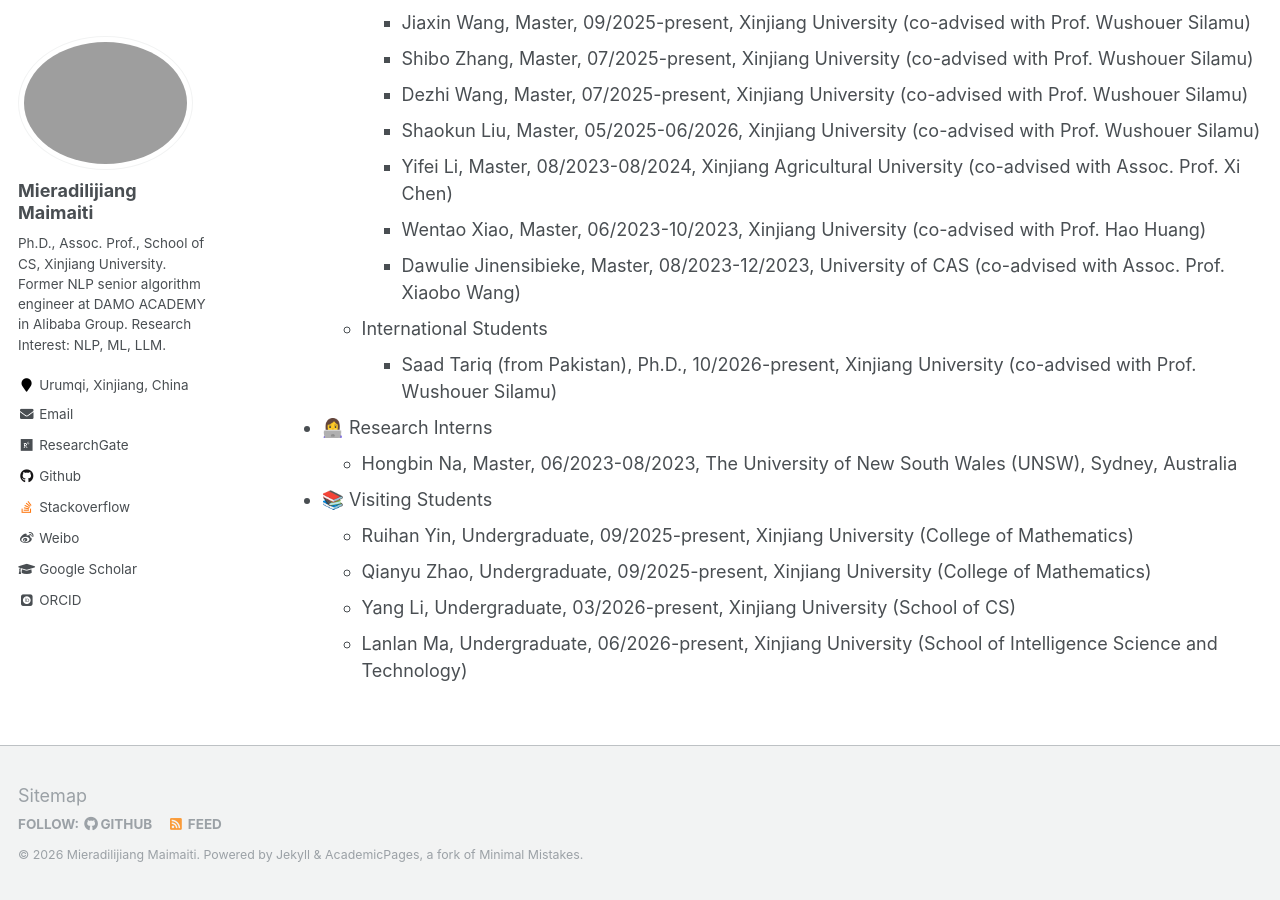
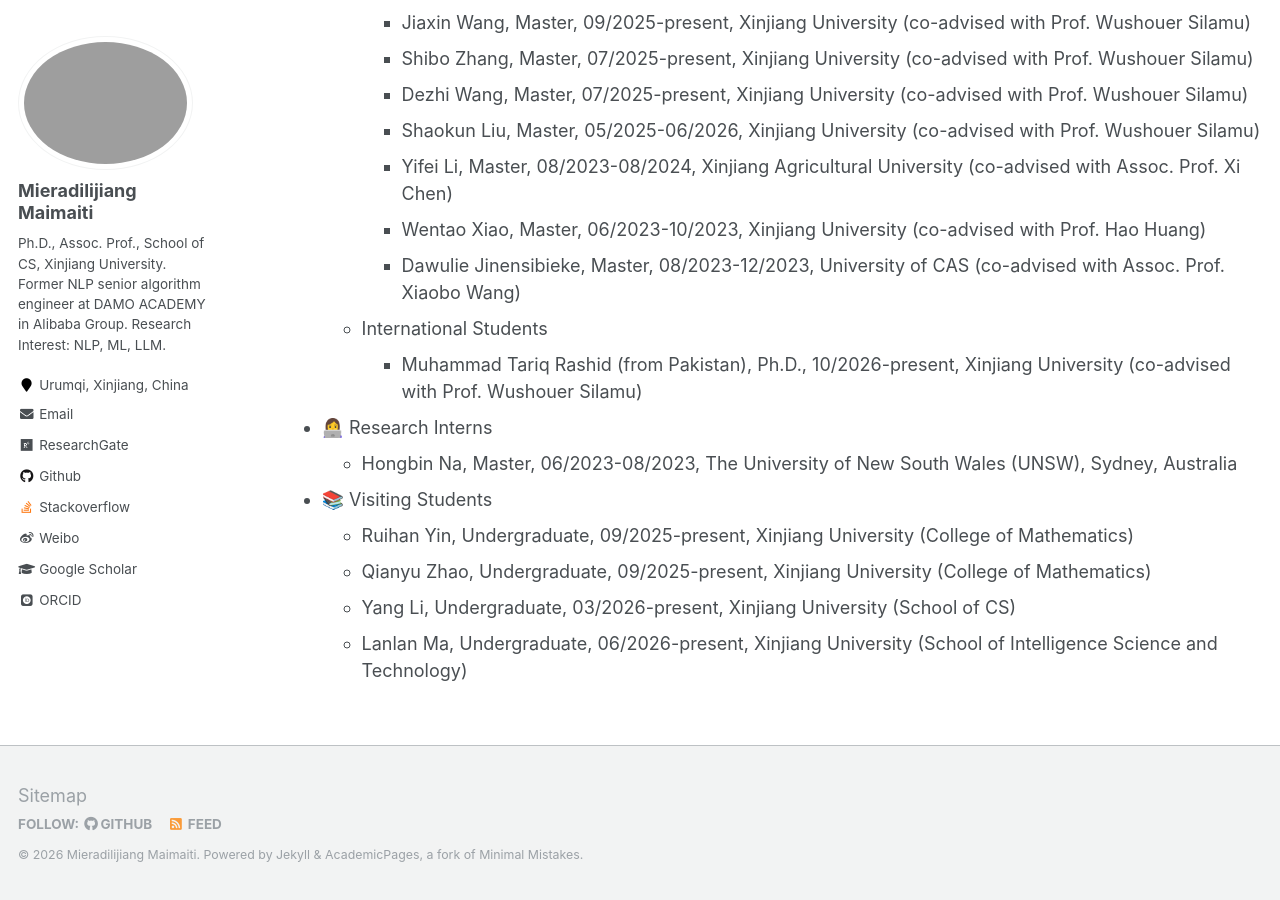
Before and after one commit to miradel51/miradel51.github.io, a Jekyll site: the page built from _pages/cv.md, in a window 1280 px wide and 900 px high, scrolled down 2292 px. Built offline with Jekyll 4.4.1, drawn with Linux system fonts in a browser that asks for light colours; some web fonts are replaced.

Commit message:
Update cv.md
revised international student's name

```diff
--- a/_pages/cv.md
+++ b/_pages/cv.md
@@ -87,7 +87,7 @@ redirect_from:
     * Wentao Xiao, Master, 06/2023-10/2023, Xinjiang University (co-advised with Prof. Hao Huang)
     * Dawulie Jinensibieke, Master, 08/2023-12/2023, University of CAS (co-advised with Assoc. Prof. Xiaobo Wang)
   * International Students
-    * Saad Tariq (from Pakistan), Ph.D., 10/2026-present, Xinjiang University (co-advised with Prof. Wushouer Silamu)
+    * Muhammad Tariq Rashid (from Pakistan), Ph.D., 10/2026-present, Xinjiang University (co-advised with Prof. Wushouer Silamu)
 
 * 👩‍💻 Research Interns
   * Hongbin Na, Master, 06/2023-08/2023, The University of New South Wales (UNSW), Sydney, Australia
```
